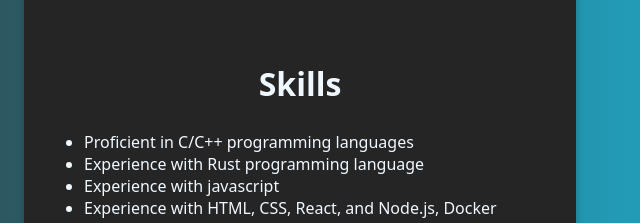
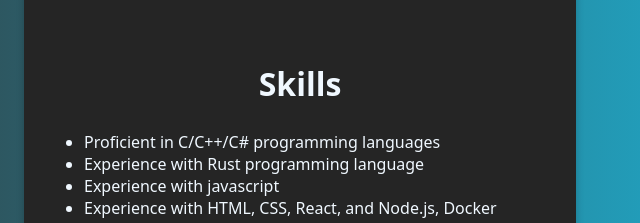
Before and after one commit to jordenPDX/jordenPDX.github.io, a plain HTML site: page index.html in a window 1280 px wide. Shown: the part 1020-1243 px from the top of the page, 340-980 px from the left. Drawn offline with Linux system fonts and the light colour scheme.

Commit message:
Updated skills list

```diff
--- a/index.html
+++ b/index.html
@@ -34,7 +34,7 @@
             <div class="card">
                 <h2 class="header">Skills</h2>
                 <ul class="list">
-                    <li>Proficient in C/C++ programming languages</li>
+                    <li>Proficient in C/C++/C# programming languages</li>
                     <li>Experience with Rust programming language</li>
                     <li>Experience with javascript</li>
                     <li>Experience with HTML, CSS, React, and Node.js, Docker</li>
```
